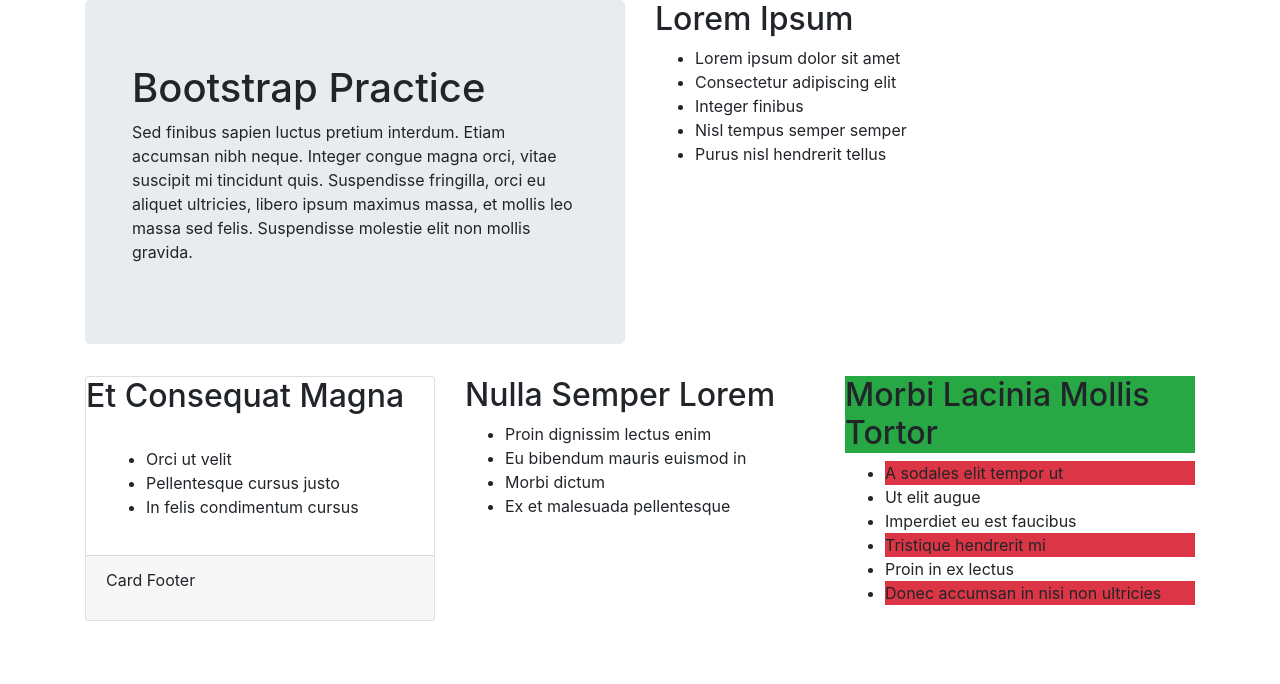
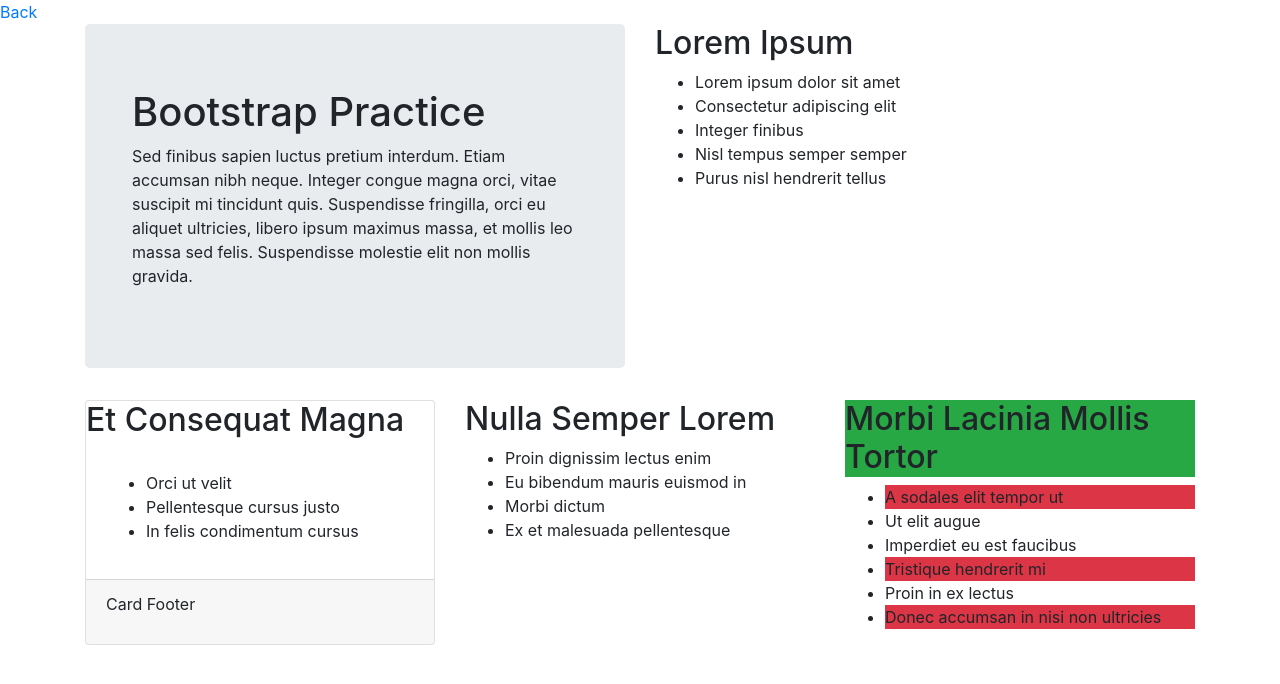
Before and after one commit to WanjikuKatuni/bootstrap-practice, a plain HTML site: page index.html in a window 1280 px wide. Drawn offline with nearby package versions, Linux system fonts and the light colour scheme.

Commit message:
add link

```diff
--- a/index.html
+++ b/index.html
@@ -6,6 +6,7 @@
     <link rel="stylesheet" href="https://stackpath.bogiotstrapcdn.com/bootstrap/4.3.1/css/bootstrap.min.css" integrity="sha384-ggOyR0iXCbMQv3Xipma34MD+dH/1fQ784/j6cY/iJTQUOhcWr7x9JvoRxT2MZw1T" crossorigin="anonymous">
   </head>
   <body>
+    <a href="https://wanjikukatuni.github.io/W1-IP/portfolio.html">Back</a>
     <div class="container">
         <div class="row">
             <div class="col-md-6">
```
